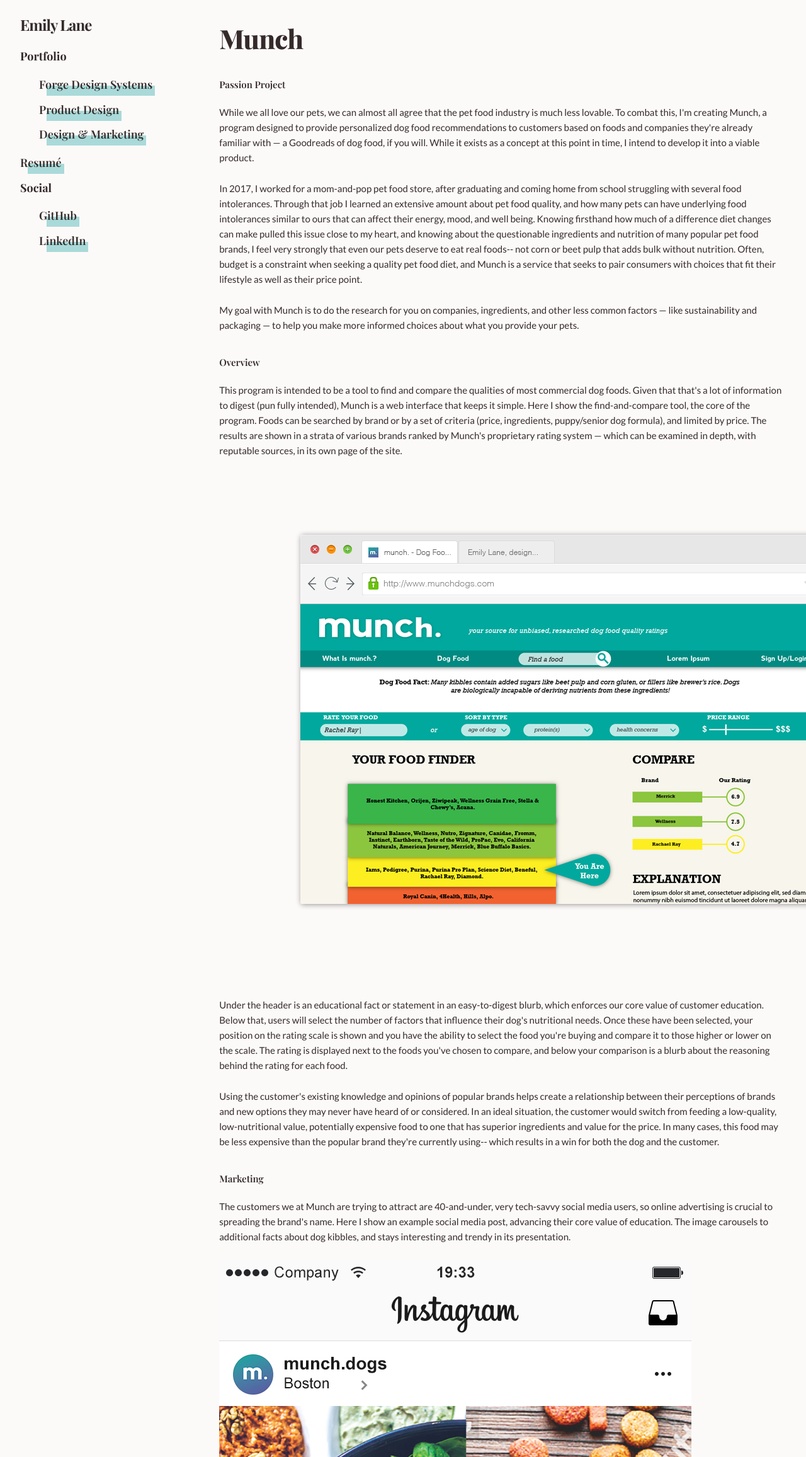
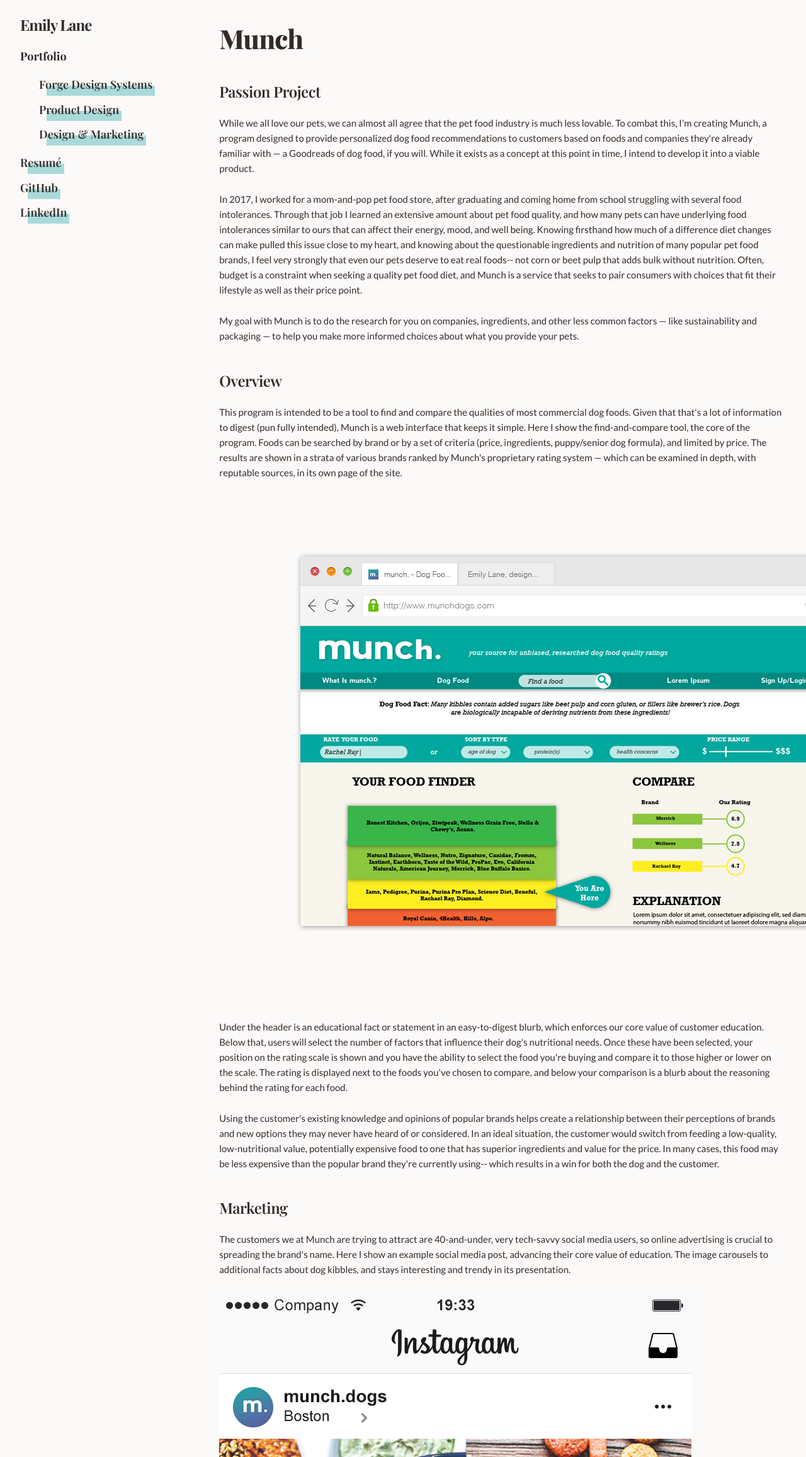
Before and after one commit to emilane/emilane.github.io, a plain HTML site: page passion-project.html in a window 1280 px wide. Shown: the top 2313 px of the page at 63% size. Drawn offline with nearby package versions, Linux system fonts and the light colour scheme.

Commit message:
nav updates i forgot to make

```diff
--- a/passion-project.html
+++ b/passion-project.html
@@ -49,11 +49,8 @@
                 <li><a href="/riley-school">Design & Marketing</a></li>
               </ul>
               <li><a href="/resume.html">Resum&#233;</a></li>
-              <li class="nav-list">Social</li>
-              <ul>
-                <li><a href="https://github.com/emilane/">GitHub</a></li>
-                <li><a href="https://www.linkedin.com/in/emilane9/">LinkedIn</a></li>
-              </ul>
+              <li><a href="https://github.com/emilane/">GitHub</a></li>
+              <li><a href="https://www.linkedin.com/in/emilane9/">LinkedIn</a></li>
             </ul>
           </nav>
         </div>
@@ -61,14 +58,14 @@
         <div class="nine columns">
           <!-- Page content */ -->
           <h2>Munch</h2>
-          <h6>Passion Project</h6>
+          <h5>Passion Project</h5>
           <p>While we all love our pets, we can almost all agree that the pet food industry is much less lovable. To combat this, I'm creating Munch, a program designed to provide personalized dog food recommendations to customers based on foods and companies they're already familiar with &mdash; a Goodreads of dog food, if you will. While it exists as a concept at this point in time, I intend to develop it into a viable product.</p>
 
           <p>In 2017, I worked for a mom-and-pop pet food store, after graduating and coming home from school struggling with several food intolerances. Through that job I learned an extensive amount about pet food quality, and how many pets can have underlying food intolerances similar to ours that can affect their energy, mood, and well being. Knowing firsthand how much of a difference diet changes can make pulled this issue close to my heart, and knowing about the questionable ingredients and nutrition of many popular pet food brands, I feel very strongly that even our pets deserve to eat real foods-- not corn or beet pulp that adds bulk without nutrition. Often, budget is a constraint when seeking a quality pet food diet, and Munch is a service that seeks to pair consumers with choices that fit their lifestyle as well as their price point.</p>
 
           <p>My goal with Munch is to do the research for you on companies, ingredients, and other less common factors &mdash; like sustainability and packaging &mdash; to help you make more informed choices about what you provide your pets.</p>
 
-          <h6>Overview</h6>
+          <h5>Overview</h5>
           <p>This program is intended to be a tool to find and compare the qualities of most commercial dog foods. Given that that's a lot of information to digest (pun fully intended), Munch is a web interface that keeps it simple. Here I show the find-and-compare tool, the core of the program. Foods can be searched by brand or by a set of criteria (price, ingredients, puppy/senior dog formula), and limited by price. The results are shown in a strata of various brands ranked by Munch's proprietary rating system &mdash; which can be examined in depth, with reputable sources, in its own page of the site. </p>
 
           <img src="https://github.com/emilane/emilane.github.io/blob/master/images/browser-mockup.png?raw=true" alt="a homepage design for Munch">
@@ -77,7 +74,7 @@
 
           <p>Using the customer's existing knowledge and opinions of popular brands helps  create a relationship between their perceptions of brands and new options they may never have heard of or considered. In an ideal situation, the customer would switch from feeding a low-quality, low-nutritional value, potentially expensive food to one that has superior ingredients and value for the price. In many cases, this food may be less expensive than the popular brand they're currently using-- which results in a win for both the dog and the customer.</p>
 
-          <h6>Marketing</h6>
+          <h5>Marketing</h5>
           <p>The customers we at Munch are trying to attract are 40-and-under, very tech-savvy social media users, so online advertising is crucial to spreading the brand's name. Here I show an example social media post, advancing their core value of education. The image carousels to additional facts about dog kibbles, and stays interesting and trendy in its presentation. </p>
 
           <img src="https://github.com/emilane/emilane.github.io/blob/master/images/munch-ig-mockup.jpg?raw=true" alt="a sample social media post showing dog food next to a salad">
```
Also changed, not shown: forge-ux.html (+5 -8 lines), resume.html (+2 -5 lines), riley-school.html (+6 -9 lines).
